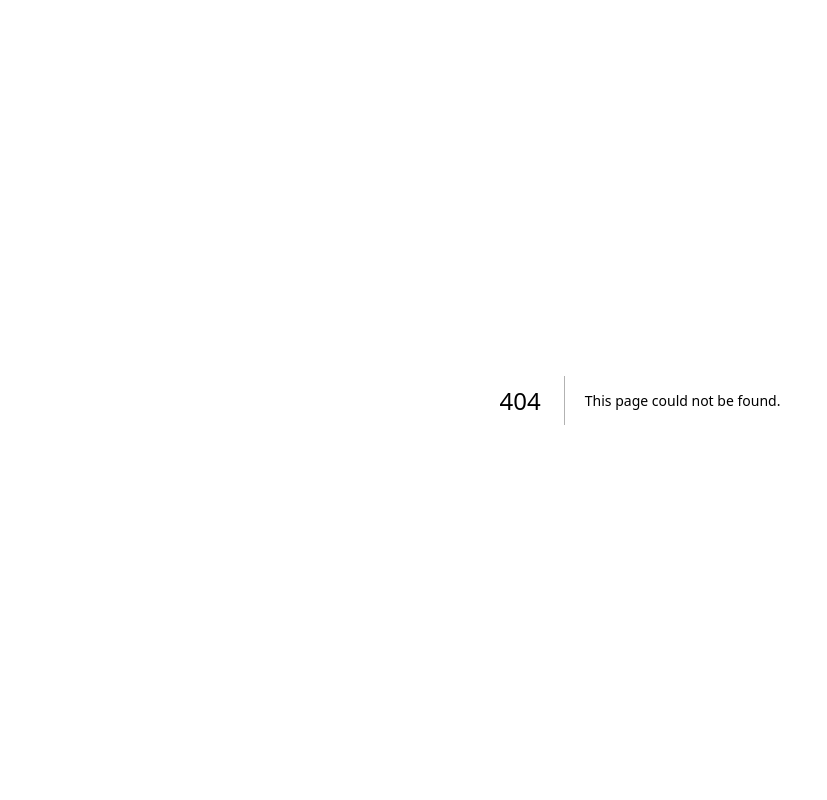
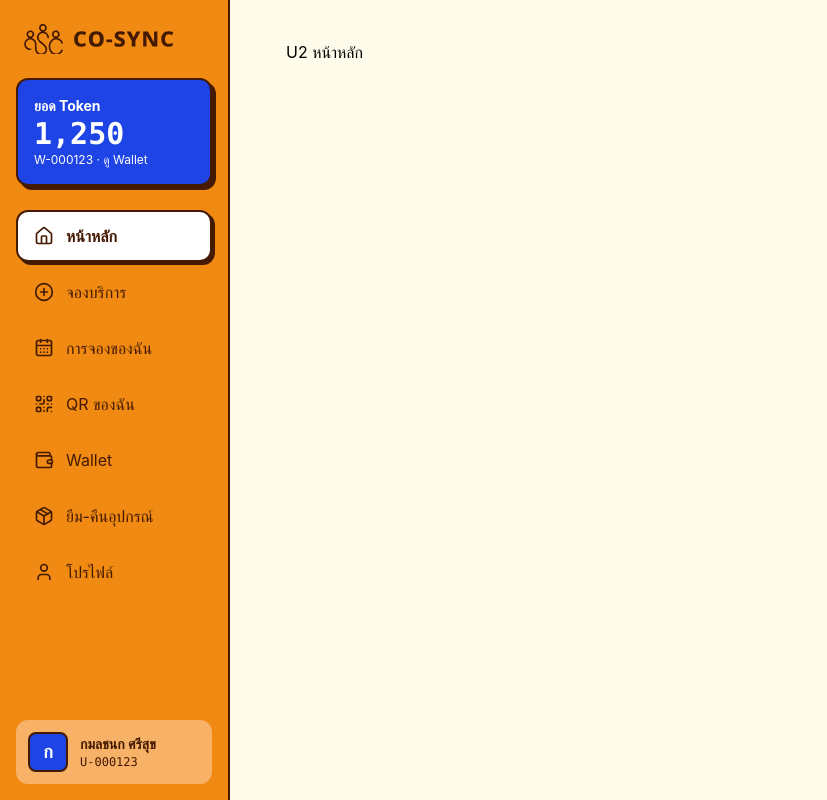
Before and after one commit to the-deadline-gang/web-co-working, a Next.js app in the folder frontend/: page /home in a window 1280 px wide. Before the commit this address had no page. Shown: the whole page, without its empty margins (0-827 px from the left). Built offline with nearby package versions, Linux system fonts and the light colour scheme.

Commit message:
Add member layout with sidebar and redirect to /home after login

```diff
--- a/frontend/package.json
+++ b/frontend/package.json
@@ -8,6 +8,7 @@
     "start": "next start"
   },
   "dependencies": {
+    "lucide-react": "^1.70.0",
     "next": "^16.4.5",
     "react": "^19.3.1",
     "react-dom": "^19.3.1"
--- /dev/null
+++ b/frontend/src/app/(member)/home/page.tsx
@@ -0,0 +1,10 @@
+// U2 หน้าหลัก  →  URL: /home
+// TODO: หัวข้อ "สวัสดี คุณ..." + ปุ่ม จอง/เติมเงิน/QR + การ์ดต่างๆ (ดูดีไซน์ U2)
+export default function HomePage() {
+  return(
+
+        <h1>U2 หน้าหลัก</h1>
+
+  );
+
+}
--- /dev/null
+++ b/frontend/src/app/(member)/layout.tsx
@@ -0,0 +1,15 @@
+import { Sidebar } from "@/components/layout/Sidebar";
+
+// Layout ของกลุ่มหน้าที่ต้อง login แล้ว (U2–U12)
+// ซ้าย = sidebar ส้ม (ใช้ร่วมกันทุกหน้า) · ขวา = เนื้อหาของแต่ละหน้า
+export default function MemberLayout({ children }: { children: React.ReactNode }) {
+  return (
+    // แบ่ง 2 คอลัมน์: sidebar กว้างตายตัว 230px · เนื้อหากินที่เหลือ
+    <div className="grid min-h-screen grid-cols-[230px_1fr]">
+      <Sidebar />
+
+      {/* ฝั่งเนื้อหา: พื้นครีม + เว้นขอบ */}
+      <main className="bg-[#FFFBEB] px-14 py-10">{children}</main>
+    </div>
+  );
+}
--- /dev/null
+++ b/frontend/src/components/layout/Sidebar.tsx
@@ -0,0 +1,80 @@
+"use client";
+import Image from "next/image";
+import Link from "next/link";
+import { usePathname } from "next/navigation";
+import { House, CirclePlus, CalendarDays, QrCode, Wallet, Package, User } from "lucide-react";
+
+
+const MENU = [
+  { label: "หน้าหลัก", href: "/home", icon: House },
+  { label: "จองบริการ", href: "/booking", icon: CirclePlus },
+  { label: "การจองของฉัน", href: "/my-bookings", icon: CalendarDays },
+  { label: "QR ของฉัน", href: "/qr", icon: QrCode },
+  { label: "Wallet", href: "/wallet", icon: Wallet },
+  { label: "ยืม-คืนอุปกรณ์", href: "/loans", icon: Package },
+  { label: "โปรไฟล์", href: "/profile", icon: User },
+];
+
+export function Sidebar() {
+  const pathname = usePathname(); // URL ปัจจุบัน เช่น "/home" → ใช้เช็คว่าเมนูไหนกำลังเปิดอยู่
+
+  // TODO: ข้อมูลจริงมาจาก API (/me, wallet) · ตอนนี้ใส่ค่าตัวอย่างไปก่อน
+  const user = {
+    firstName: "กมลชนก",
+    lastName: "ศรีสุข",
+    displayId: "U-000123",
+  };
+  const wallet = { balance: 1250, walletNo: "W-000123" };
+
+  return (
+
+    <aside className="sticky top-0 flex h-screen flex-col gap-6 border-r-2 border-[#451A03] bg-[#F08A12] p-4">
+      <div className="px-2 pt-2">
+        <Image src="/brand/cosync-logo.svg" alt="CO-SYNC" width={150} height={30} priority />
+      </div>
+
+      <div className="rounded-xl border-2 border-[#451A03] bg-[#1E44E6] p-4 text-white shadow-[4px_4px_0_#451A03]">
+        <p className="text-sm font-bold">ยอด Token</p>
+        <p className="font-mono text-3xl font-bold">{wallet.balance.toLocaleString()}</p>
+        <p className="text-xs">
+          {wallet.walletNo} ·{" "}
+          <Link href="/wallet" className="hover:underline">
+            ดู Wallet
+          </Link>
+        </p>
+      </div>
+
+      <nav className="flex flex-col gap-1">
+        {MENU.map((item) => {
+          const active = pathname === item.href || pathname.startsWith(item.href + "/");
+          return (
+            <Link
+              key={item.href}
+              href={item.href}
+              className={`flex items-center gap-3 rounded-xl border-2 px-4 py-3 text-[#451A03] ${
+                active
+                  ? "border-[#451A03] bg-white font-bold shadow-[3px_3px_0_#451A03]"
+                  : "border-transparent hover:bg-[#F5A54A]"
+              }`}
+            >
+            <item.icon className="h-5 w-5" />
+            {item.label}
+            </Link>
+          );
+        })}
+      </nav>
+
+      <div className="mt-auto flex items-center gap-3 rounded-xl bg-[#F7B267] p-3">
+        <div className="flex h-10 w-10 shrink-0 items-center justify-center rounded-lg border-2 border-[#451A03] bg-[#1E44E6]">
+          <span className="text-lg font-bold text-white">{user.firstName[0]}</span>
+        </div>
+        <div>
+          <p className="text-sm font-bold text-[#451A03]">
+            {user.firstName} {user.lastName}
+          </p>
+          <p className="font-mono text-xs text-[#451A03]">{user.displayId}</p>
+        </div>
+      </div>
+    </aside>
+  );
+}
--- a/frontend/src/features/auth/LoginForm.tsx
+++ b/frontend/src/features/auth/LoginForm.tsx
@@ -1,9 +1,11 @@
 "use client";
 import { useState } from "react";
+import { useRouter } from "next/navigation";
 export function LoginForm() {
   const [email, setEmail] = useState("");
   const [password, setPassWord] = useState("");
   const [error, setEror] = useState("");
+  const router = useRouter();
 
   async function handleSubmit(e: React.FormEvent) {
     e.preventDefault();
@@ -24,6 +26,7 @@ export function LoginForm() {
 
     if (res.status === 200) {
       setEror("");
+      router.push("/home")
     } else {
       setEror(data.message);
     }
```
Also changed, not shown: 1 other file (tests, documents, lock files or other folders).
